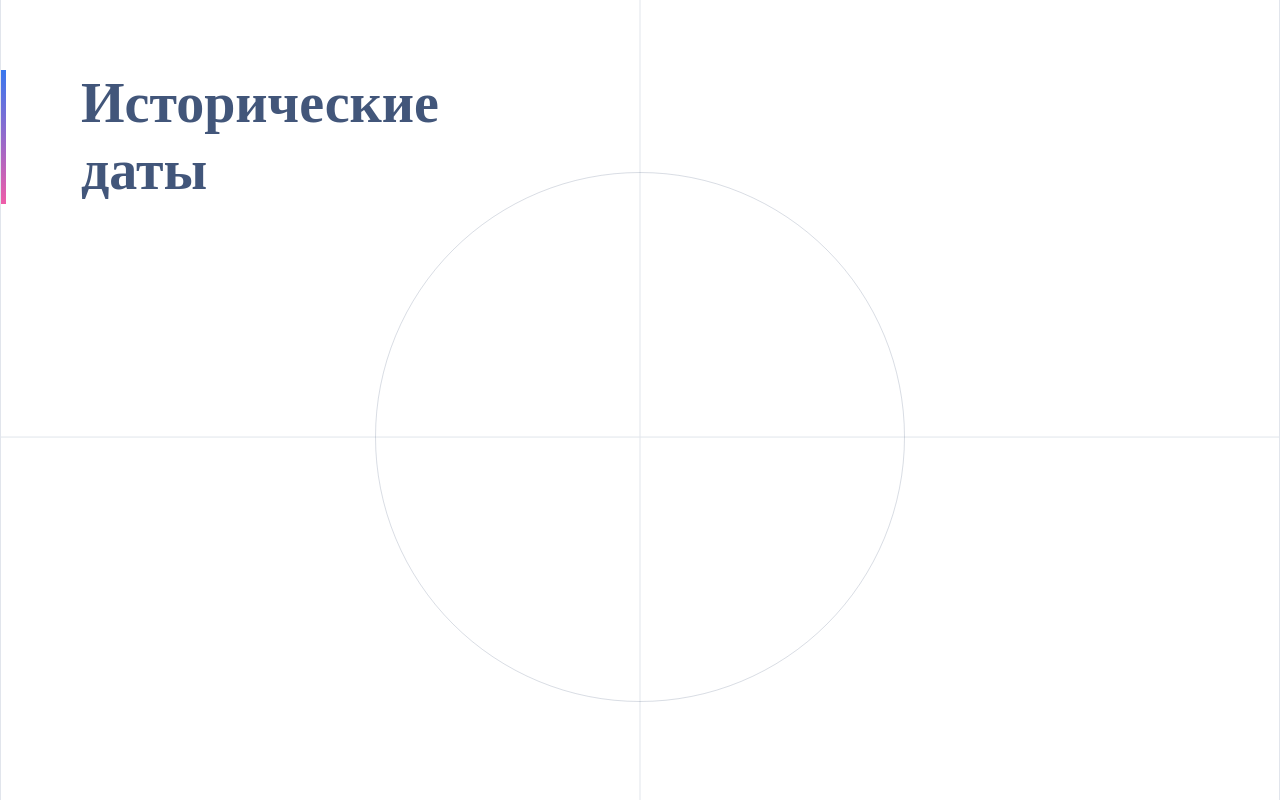
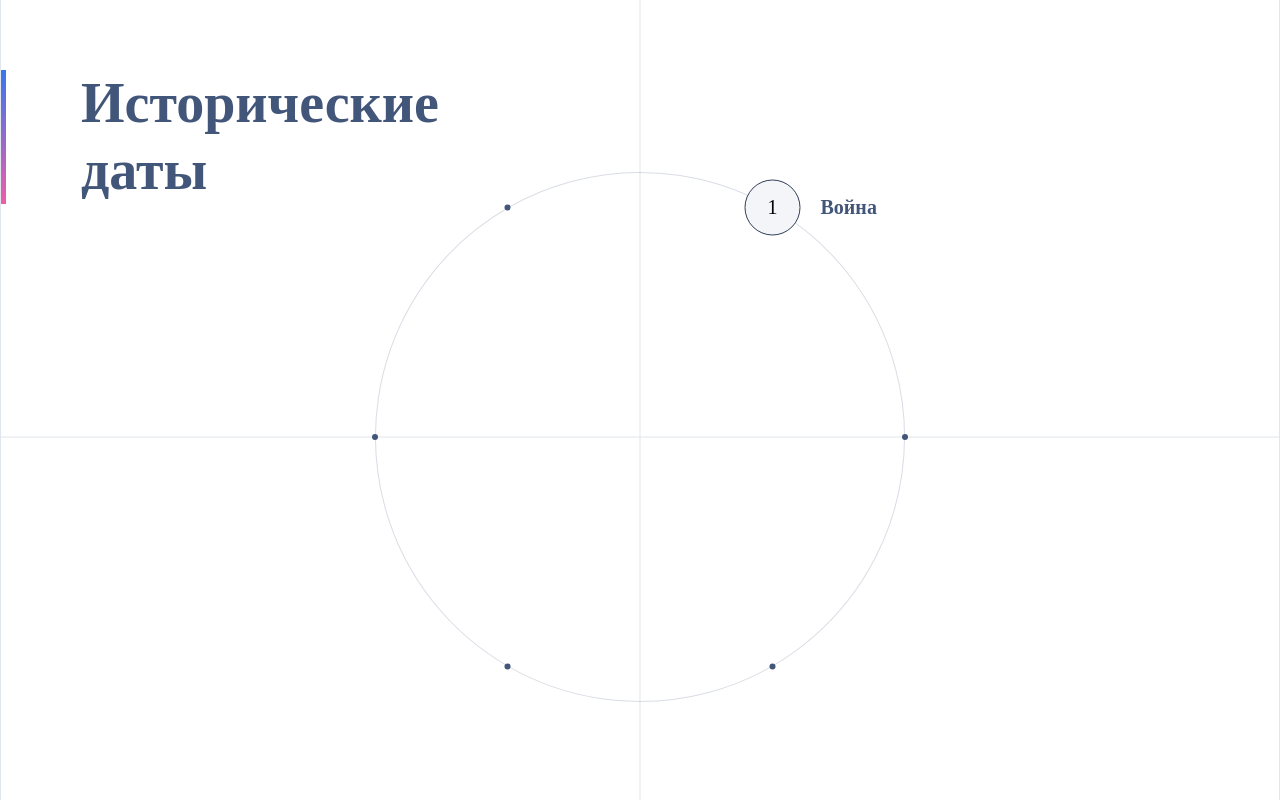
Before and after one commit to ashotvardanian-07/timeline-app, a React app in the folder timeline-app/: page / in a window 1280 px wide. Shown: the top 800 px of the page. Built offline with nearby package versions, Linux system fonts and the light colour scheme.

Commit message:
make main logic of each dot click, circle rotation and each dot animations

```diff
--- a/timeline-app/src/components/Timeline/TimelineCircle.tsx
+++ b/timeline-app/src/components/Timeline/TimelineCircle.tsx
@@ -1,9 +1,50 @@
+import type { FC } from 'react';
 import cls from './timeline.module.scss';
+import { timelinePoints } from '../../mocks/timelinePoints';
 
-const TimelineCircle = () => {
+interface ITimelineCircle {
+    rotation: number;
+    activePoint: number;
+    handleDotClick: (index: number) => void;
+}
+
+const TimelineCircle: FC<ITimelineCircle> = (
+    {
+        rotation,
+        activePoint,
+        handleDotClick
+    }
+) => {
+    const anglePerDot = 360 / timelinePoints.length;
+
     return (
         <div className={cls.circle__container}>
-            <div className={cls.circle}></div>
+            <div
+                className={cls.circle}
+                style={{transform: `rotate(${rotation}deg)`}}
+            >
+                {timelinePoints.map((point, i) => {
+                    const radius = 265;
+                    const angle = anglePerDot * i;
+
+                    return (
+                        <div
+                            className={cls.each__dot}
+                            style={{transform: `rotate(${angle}deg) translate(${radius}px) rotate(${-angle - rotation}deg)`}}
+                            onClick={() => handleDotClick(i)}
+                        >
+                            <div
+                                className={`${cls.dot__wrapper} ${activePoint === i ? cls.active : ''}`}
+                            >
+                                <div className={cls.dot__content}>
+                                    <span className={cls.dot_number}>{point.id}</span>
+                                    <div className={cls.dot_title}>{point.title}</div>
+                                </div>
+                            </div>
+                        </div>
+                    )
+                })}
+            </div>
         </div>
     )
 }
--- a/timeline-app/src/components/Timeline/TimelineComponent.tsx
+++ b/timeline-app/src/components/Timeline/TimelineComponent.tsx
@@ -1,13 +1,48 @@
 import cls from './timeline.module.scss';
+import {useState} from "react";
+import {timelinePoints} from "../../mocks/timelinePoints";
 import TimelineCircle from "./TimelineCircle";
 
 const TimelineComponent = () => {
+    const anglePerDot = 360 / timelinePoints.length;
+    const extraOffset = -anglePerDot;
+    const [activePoint, setActivePoint] = useState(0);
+    const [rotation, setRotation] = useState(extraOffset);
+
+    const handleDotClick = (index: number) => {
+        const speed = 160;
+        const startRotation = rotation;
+        const startTime = performance.now();
+        const targetRotation = -anglePerDot * index + extraOffset;
+        const deltaAngle = targetRotation - rotation;
+        const duration = Math.abs(deltaAngle) / speed * 1000;
+
+        const animate = (currentTime: number) => {
+            const elapsed = currentTime - startTime;
+            const progress = Math.min(elapsed / duration, 1);
+            const newRotation = startRotation + deltaAngle * progress;
+            setRotation(newRotation);
+
+            if (progress < 1) {
+                requestAnimationFrame(animate);
+            } else {
+                setActivePoint(index);
+            }
+        };
+
+        requestAnimationFrame(animate);
+        setActivePoint(index);
+    };
 
     return (
         <section className={cls.wrapper}>
             <div className={cls.timeline__container}>
                 <h1 className={cls.title__heading}>Исторические даты</h1>
-                <TimelineCircle/>
+                <TimelineCircle
+                    rotation={rotation}
+                    activePoint={activePoint}
+                    handleDotClick={handleDotClick}
+                />
             </div>
         </section>
     )
--- a/timeline-app/src/components/Timeline/timeline.module.scss
+++ b/timeline-app/src/components/Timeline/timeline.module.scss
@@ -88,3 +88,104 @@
   background: transparent;
   border: 1px solid #42567A33;
 }
+
+.each__dot {
+  width: 56px;
+  height: 56px;
+  display: flex;
+  cursor: pointer;
+  position: absolute;
+  border-radius: 50%;
+  align-items: center;
+  top: calc(50% - 28px);
+  left: calc(50% - 28px);
+  justify-content: center;
+  flex-direction: column;
+
+  &:hover .dot__wrapper {
+    width: 56px;
+    height: 56px;
+    top: calc(50% - 28px);
+    left: calc(50% - 28px);
+    background-color: #F4F5F9;
+    border: 1px solid #303E58;
+
+    .dot__content {
+      display: flex;
+
+      .dot_title {
+        display: none;
+      }
+    }
+  }
+
+  .dot__wrapper {
+    width: 6px;
+    height: 6px;
+    display: flex;
+    cursor: pointer;
+    position: absolute;
+    border-radius: 50%;
+    align-items: center;
+    top: calc(50% - 3px);
+    left: calc(50% - 3px);
+    justify-content: center;
+    flex-direction: column;
+    background-color: #42567A;
+    transition:
+            top .3s ease,
+            left .3s ease,
+            width .3s ease,
+            height .3s ease,
+            border-radius .3s ease,
+            background-color .3s ease;
+
+    .dot__content {
+      width: 56px;
+      height: 56px;
+      display: none;
+      position: relative;
+      transition: opacity .3s ease;
+
+      .dot_number {
+        top: 50%;
+        left: 50%;
+        font-size: 20px;
+        position: absolute;
+        transform: translate(-50%, -50%);
+      }
+
+      .dot_title {
+        top: 50%;
+        color: #42567A;
+        font-size: 20px;
+        font-weight: bold;
+        position: absolute;
+        left: calc(100% + 20px);
+        transform: translateY(-50%);
+      }
+    }
+
+    &.active {
+      width: 56px;
+      height: 56px;
+      top: calc(50% - 28px);
+      left: calc(50% - 28px);
+      background-color: #F4F5F9;
+      border: 1px solid #303E58;
+
+      &::before {
+        width: 0;
+        height: 0;
+      }
+
+      .dot__content {
+        display: flex;
+
+        .dot_title {
+          display: flex;
+        }
+      }
+    }
+  }
+}
```
